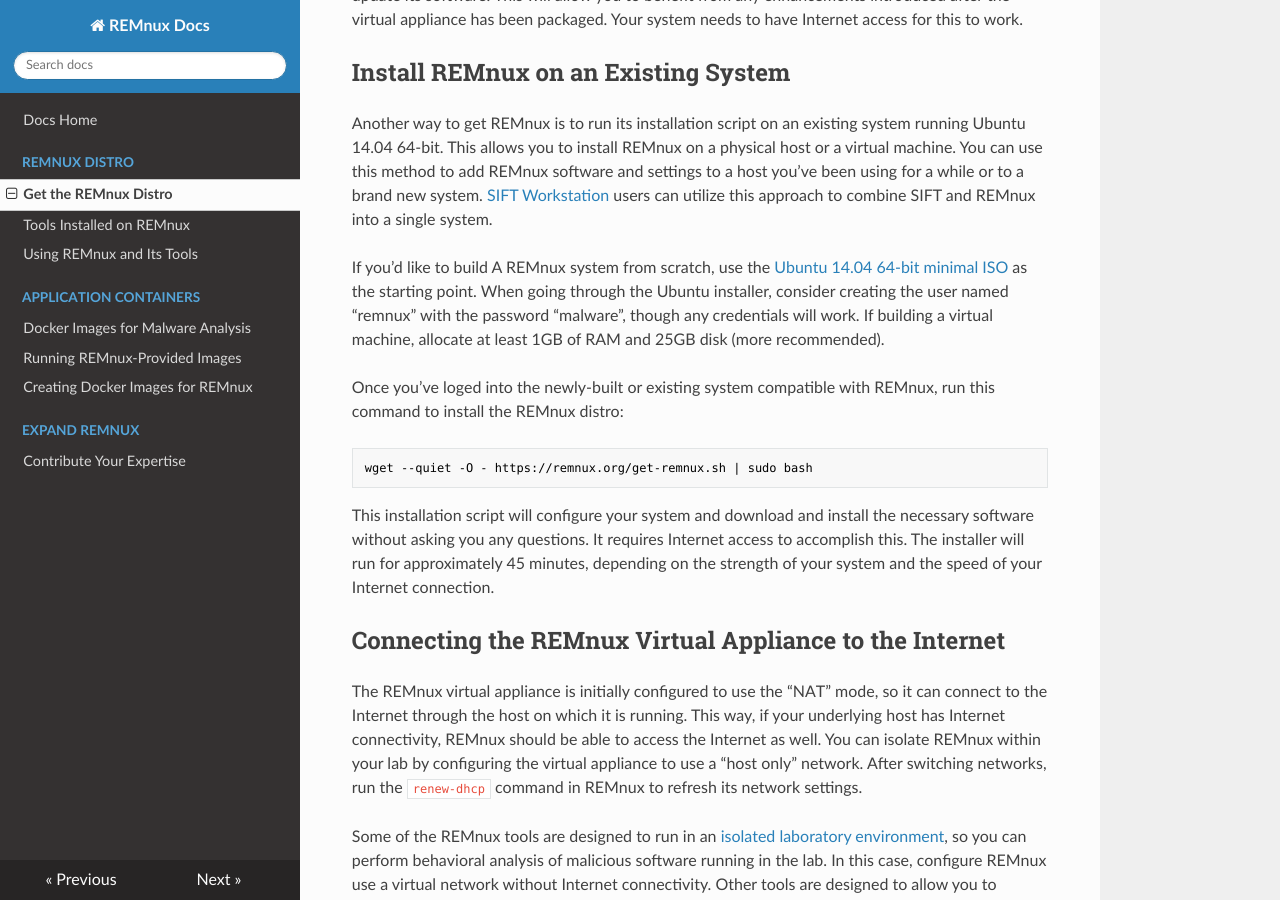
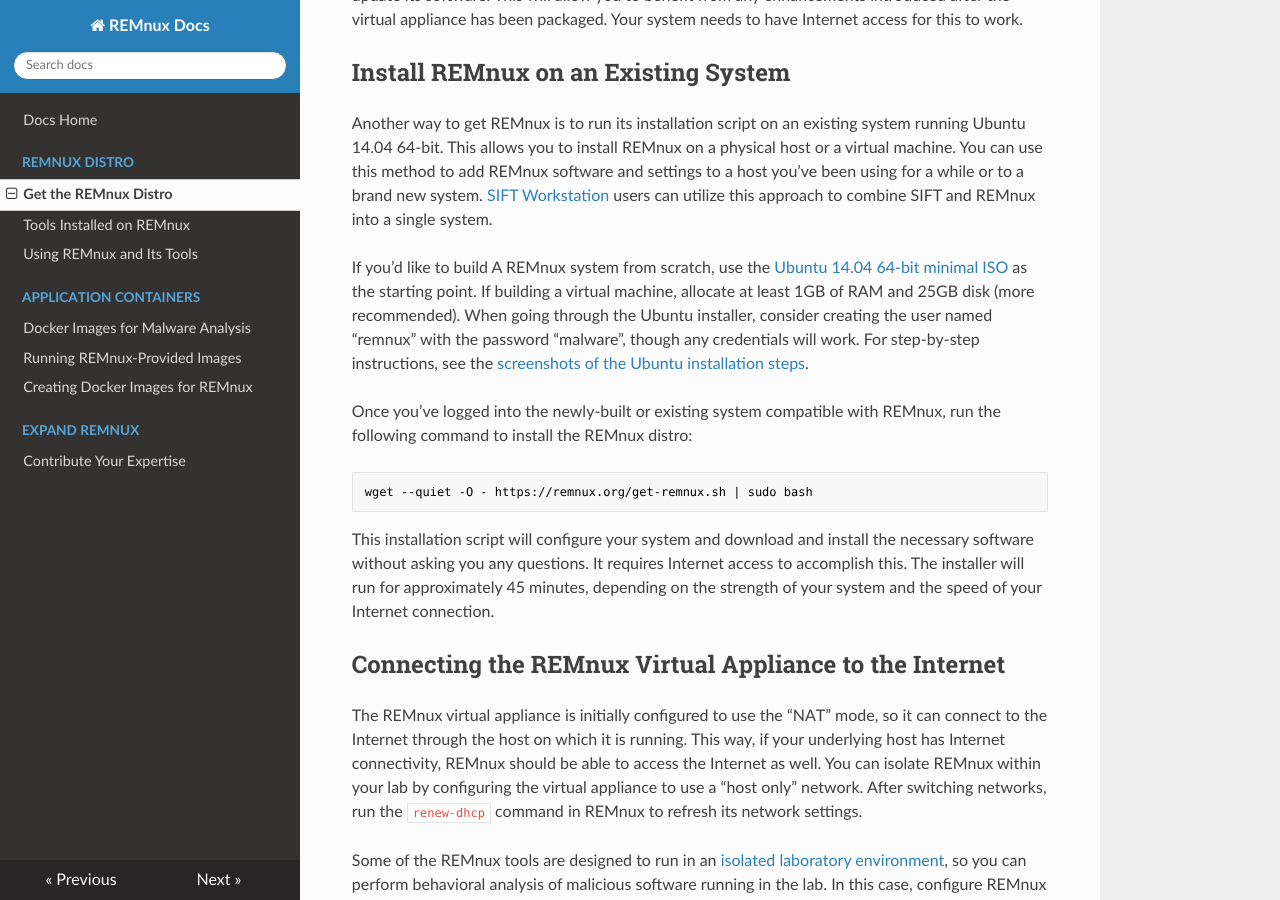
Before and after one commit to wzod/docs, an MkDocs documentation site: the page built from source/distro/get.md, in a window 1280 px wide and 900 px high, scrolled down 628 px. Built offline with MkDocs 1.6.1, drawn with Linux system fonts in a browser that asks for light colours; nearby versions of some CDN libraries; old or Windows-style settings are respelled for this version of MkDocs.

Commit message:
Update get.md
Added a link to the Ubuntu installation slideshow.

```diff
--- a/source/distro/get.md
+++ b/source/distro/get.md
@@ -14,9 +14,9 @@
 
 Another way to get REMnux is to run its installation script on an existing system running Ubuntu 14.04 64-bit. This allows you to install REMnux on a physical host or a virtual machine. You can use this method to add REMnux software and settings to a host you've been using for a while or to a brand new system. [SIFT Workstation ](http://digital-forensics.sans.org/community/downloads) users can utilize this approach to combine SIFT and REMnux into a single system.
 
-If you'd like to build A REMnux system from scratch, use the [Ubuntu 14.04 64-bit minimal ISO](http://archive.ubuntu.com/ubuntu/dists/trusty/main/installer-amd64/current/images/netboot/mini.iso) as the starting point. When going through the Ubuntu installer, consider creating the user named "remnux" with the password "malware", though any credentials will work. If building a virtual machine, allocate at least 1GB of RAM and 25GB disk (more recommended).
+If you'd like to build A REMnux system from scratch, use the [Ubuntu 14.04 64-bit minimal ISO](http://archive.ubuntu.com/ubuntu/dists/trusty/main/installer-amd64/current/images/netboot/mini.iso) as the starting point. If building a virtual machine, allocate at least 1GB of RAM and 25GB disk (more recommended). When going through the Ubuntu installer, consider creating the user named "remnux" with the password "malware", though any credentials will work. For step-by-step instructions, see the [screenshots of the Ubuntu installation steps](https://plus.google.com/photos/115789786748067394249/albums/6156978999037787521?authkey=CP2Zs4P-tZWcmQE).
 
-Once you've loged into the newly-built or existing system compatible with REMnux, run this command to install the REMnux distro:
+Once you've logged into the newly-built or existing system compatible with REMnux, run the following command to install the REMnux distro:
 
     wget --quiet -O - https://remnux.org/get-remnux.sh | sudo bash
 
```
